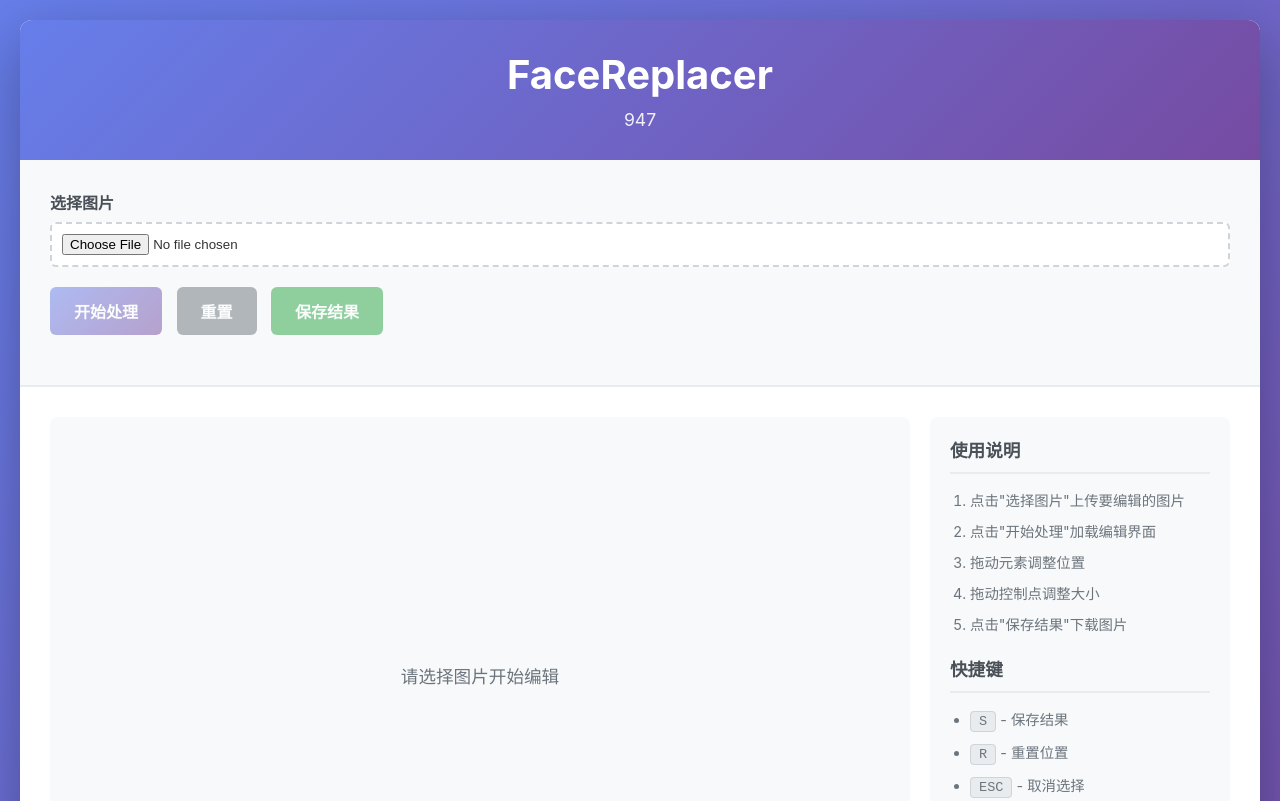
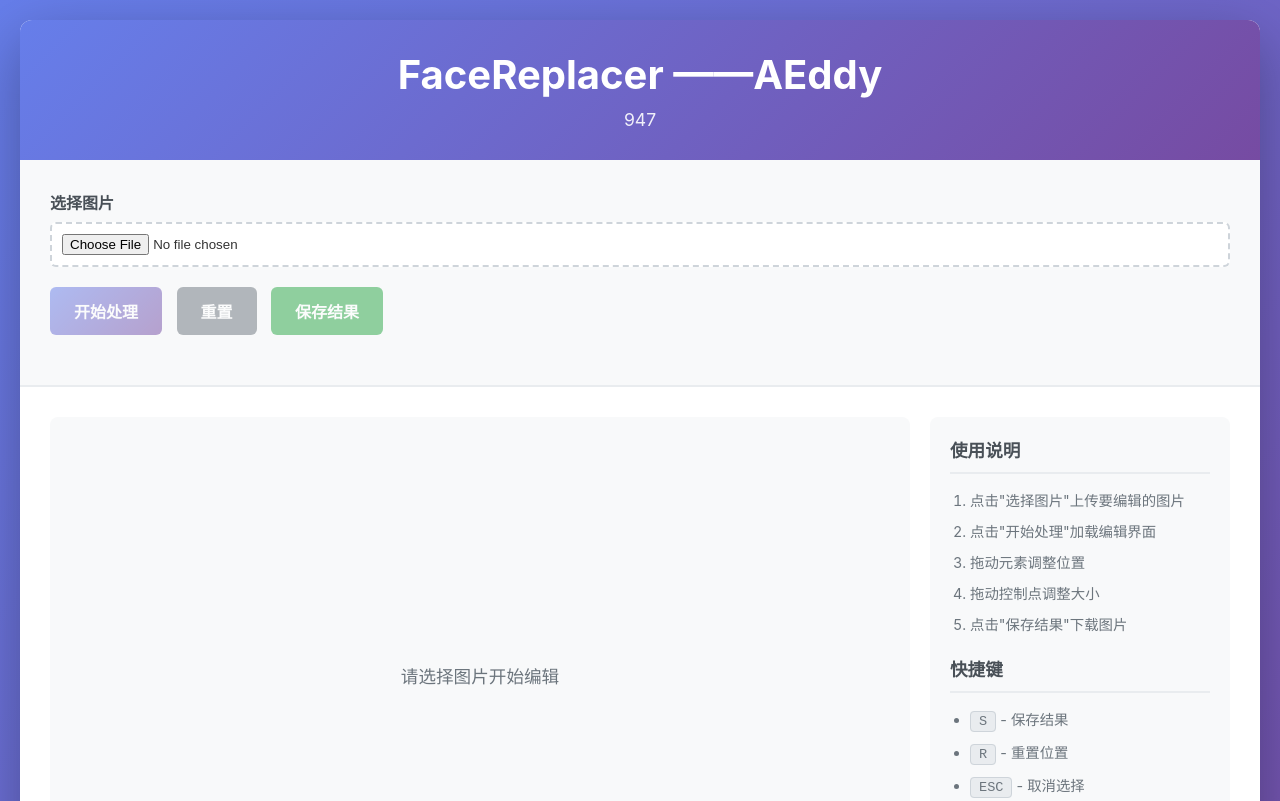
Before and after one commit to aaeddy/947Generate, a website: page index.html in a window 1280 px wide. Shown: the top 801 px of the page. Drawn offline with Linux system fonts and the light colour scheme.

Commit message:
docs(index): 更新标题以包含作者信息
将主标题从"FaceReplacer"修改为"FaceReplacer ——AEddy"，以明确标注作者信息

```diff
--- a/index.html
+++ b/index.html
@@ -9,7 +9,7 @@
 <body>
     <div class="container">
         <header>
-            <h1>FaceReplacer</h1>
+            <h1>FaceReplacer ——AEddy</h1>
             <p class="subtitle">947</p>
         </header>
 
```
